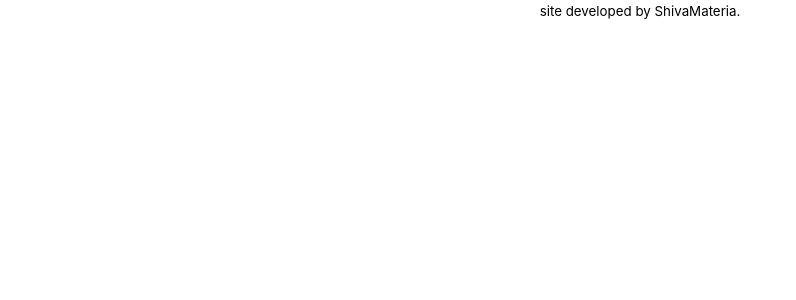
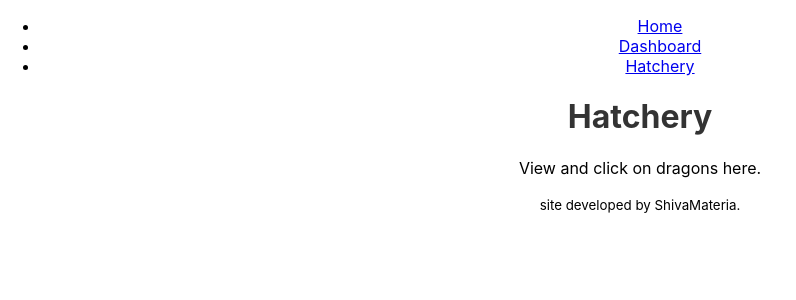
Before and after one commit to ari-flowers/crackedup-hatchery, a React (Create React App) app in the folder crackedup-UI/: page /hatchery in a window 1280 px wide. Shown: the top 300 px of the page, without its empty margins (0-796 px from the left). Built offline with nearby package versions, Linux system fonts and the light colour scheme; the HTML template or start-up script is replaced by a standard one.

Commit message:
NavBar and Hatchery.js initial setup

```diff
--- a/crackedup-UI/src/App.js
+++ b/crackedup-UI/src/App.js
@@ -1,9 +1,9 @@
 import React from 'react';
 import { BrowserRouter as Router, Route, Routes } from 'react-router-dom';
-// import Header from './components/Header';
+import Header from './components/Header';
 import Home from './components/Home';
 import Dashboard from './components/Dashboard';
-// import Hatchery from './components/Hatchery';
+import Hatchery from './components/Hatchery';
 import Footer from './components/Footer';
 import './App.css';
 
@@ -11,11 +11,11 @@ function App() {
   return (
     <Router>
       <div className="App">
-        {/* <Header /> */}
+        <Header />
         <Routes>
           <Route path="/" element={<Home />} />
           <Route path="/dashboard" element={<Dashboard />} />
-           {/* <Route path="/hatchery" element={<Hatchery />} /> */}
+           <Route path="/hatchery" element={<Hatchery />} />
         </Routes>
         <Footer />
       </div>
--- a/crackedup-UI/src/components/Hatchery.js
+++ b/crackedup-UI/src/components/Hatchery.js
@@ -0,0 +1,12 @@
+import React from 'react';
+
+function Hatchery() {
+  return (
+    <div>
+      <h1>Hatchery</h1>
+      <p>View and click on dragons here.</p>
+    </div>
+  );
+}
+
+export default Hatchery;
--- a/crackedup-UI/src/components/Header.js
+++ b/crackedup-UI/src/components/Header.js
@@ -1,16 +1,11 @@
 import React from 'react';
-import { Link } from 'react-router-dom';
+import NavBar from './NavBar';
 
 function Header() {
   return (
     <header>
-      <nav>
-        <ul>
-          {/* <li><Link to="/">Home</Link></li>
-          <li><Link to="/dashboard">Dashboard</Link></li>
-          <li><Link to="/hatchery">Hatchery</Link></li> */}
-        </ul>
-      </nav>
+      {/* a banner, probably */}
+      <NavBar />
     </header>
   );
 }
--- a/crackedup-UI/src/components/NavBar.js
+++ b/crackedup-UI/src/components/NavBar.js
@@ -0,0 +1,16 @@
+import React from 'react';
+import { Link } from 'react-router-dom';
+
+function NavBar() {
+  return (
+      <nav>
+        <ul>
+          <li><Link to="/">Home</Link></li>
+          <li><Link to="/dashboard">Dashboard</Link></li>
+          <li><Link to="/hatchery">Hatchery</Link></li>
+        </ul>
+      </nav>
+  );
+}
+
+export default NavBar;
```
